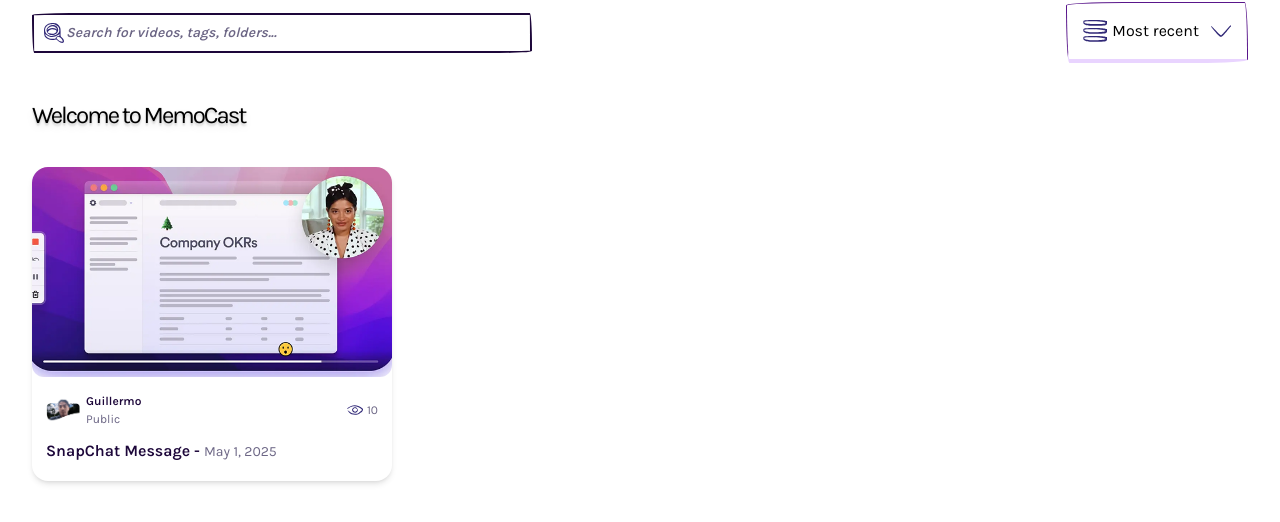
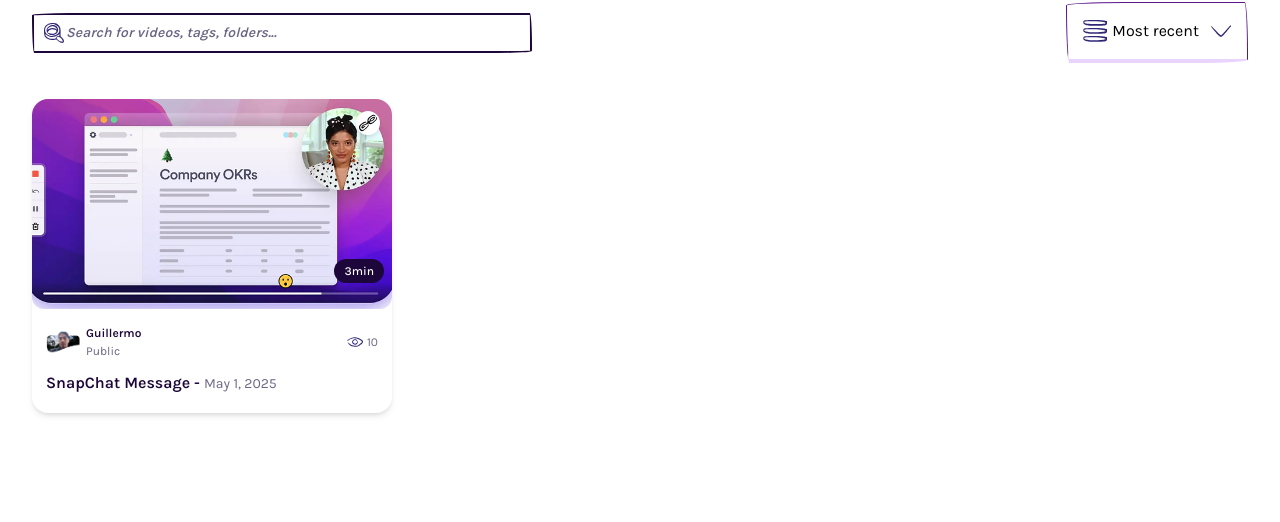
Before and after one commit to 0Memo/video-recorder, a Next.js app: page / in a window 1280 px wide. Shown: the part 234-756 px from the top of the page. Built offline with nearby package versions, Linux system fonts and the light colour scheme.

Commit message:
updated VideoCard.tsx

```diff
--- a/app/(root)/page.tsx
+++ b/app/(root)/page.tsx
@@ -8,7 +8,6 @@
   return (
     <main className="wrapper page">
       <Header title="All videos" subHeader="Public Library" />
-      <h1 className="text-2xl font-karla text-shadow-lg">Welcome to MemoCast</h1>
       <VideoCard
         id="1"
         title="SnapChat Message"
--- a/app/globals.css
+++ b/app/globals.css
@@ -538,14 +538,14 @@
         }
       }
     }
+  }
 
-    .copy-btn {
-      @apply absolute top-3 right-3 shadow-md hover:shadow-lg transition duration-200 bg-white rounded-full size-6 flex items-center justify-center;
-    }
+  .copy-btn {
+    @apply absolute top-3 right-3 shadow-md hover:shadow-lg transition duration-200 bg-white rounded-full size-6 flex items-center justify-center;
+  }
 
-    .duration {
-      @apply absolute top-40 right-2 bg-dark-100 font-medium text-white text-xs px-2.5 py-1 rounded-full;
-    }
+  .duration {
+    @apply absolute top-40 right-2 bg-dark-100 font-medium text-white text-xs px-2.5 py-1 rounded-full;
   }
 
   /* video detail */
--- a/components/VideoCard.tsx
+++ b/components/VideoCard.tsx
@@ -2,7 +2,6 @@
 
 import Image from "next/image";
 import Link from "next/link";
-import React from "react";
 
 const VideoCard = ({
     id,
@@ -98,6 +97,22 @@
                     </span>
                 </h2>
             </article>
+            <button
+                onClick={() => {}}
+                className="copy-btn"
+            >
+                <Image
+                    src="/assets/icons/link.svg"
+                    alt="copy"
+                    width={18}
+                    height={18}
+                />
+            </button>
+            {duration && (
+                <div className="duration">
+                    {Math.ceil(duration / 60)}min
+                </div>
+            )}
         </Link>
     );
 };
```
